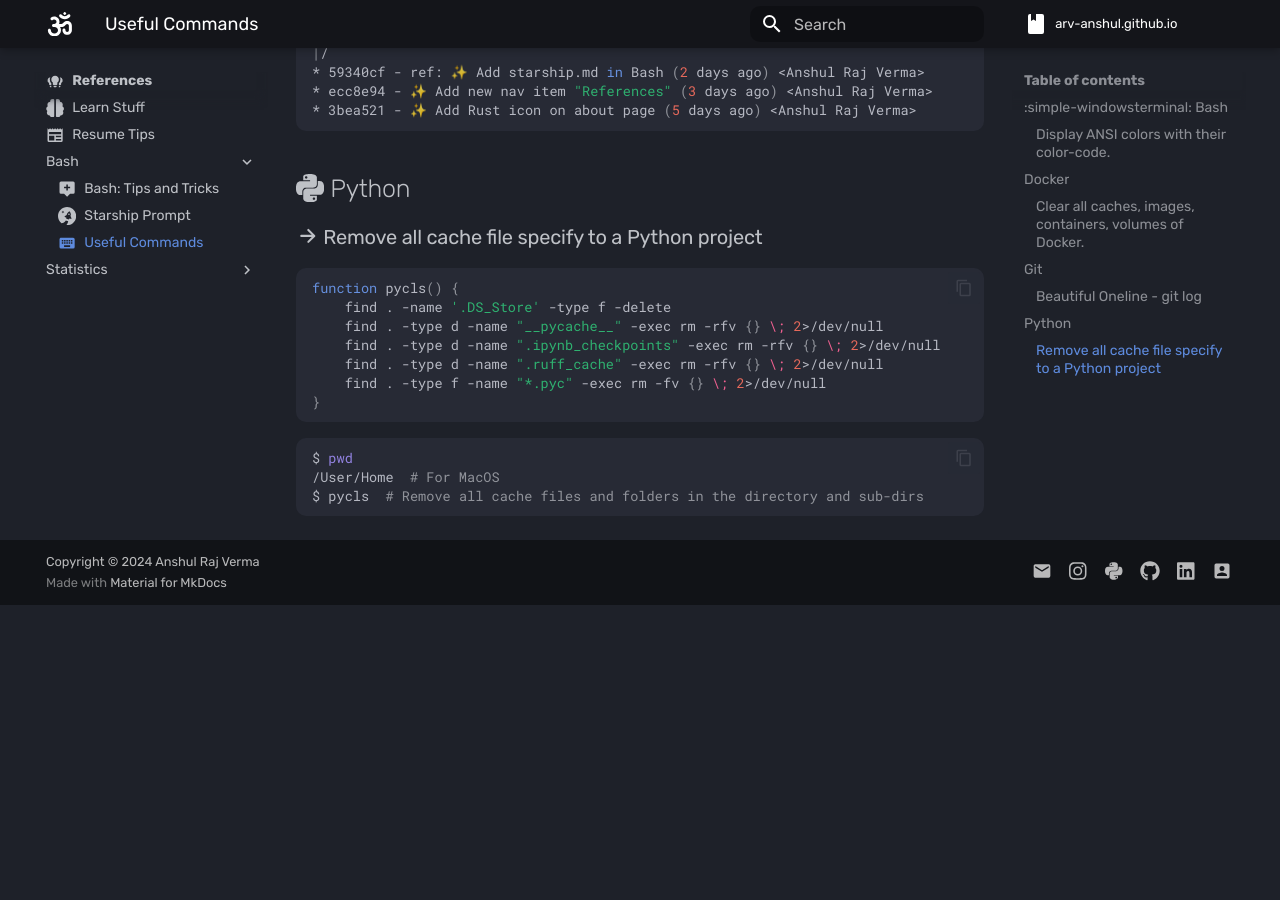
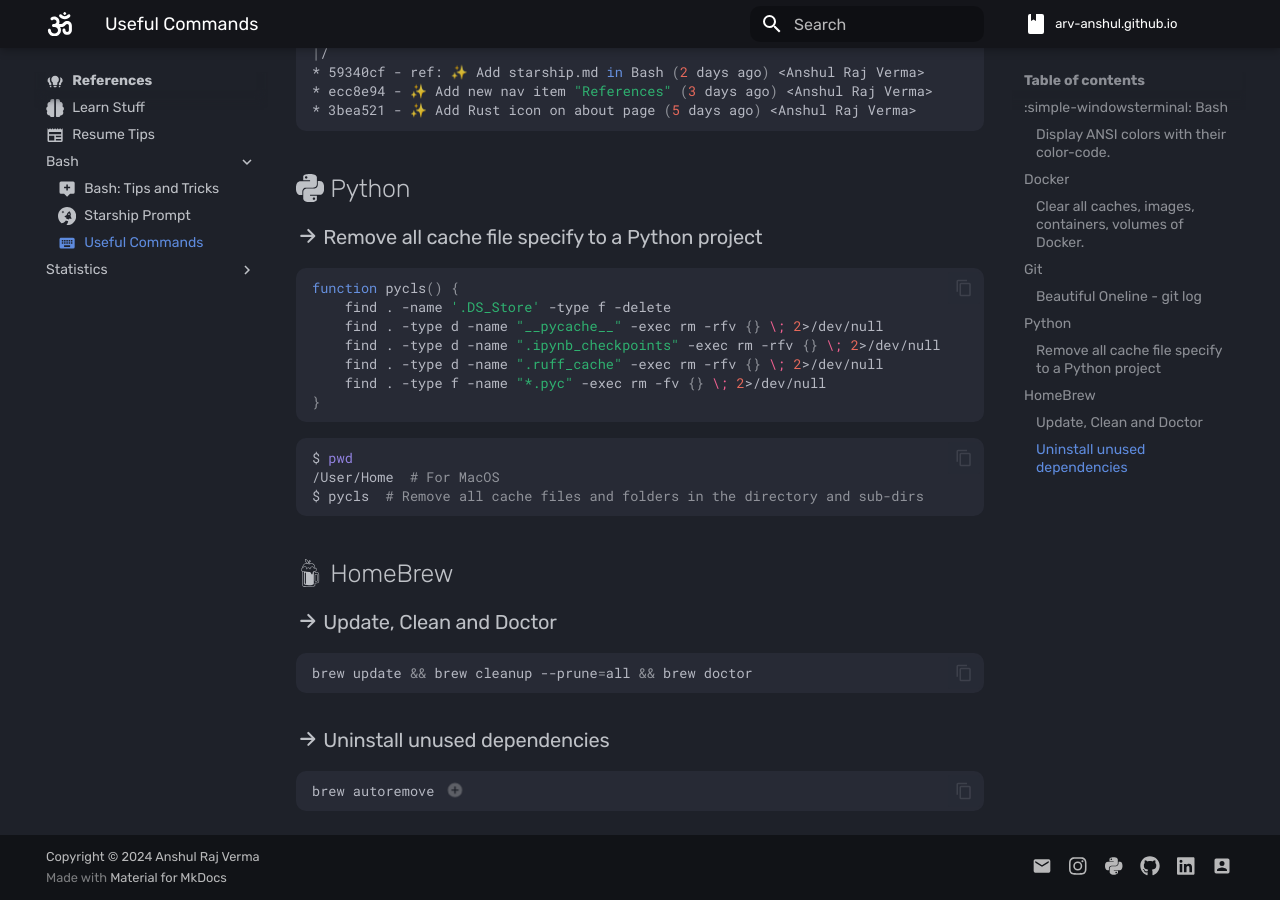
Before and after one commit to arv-anshul/arv-anshul.github.io, an MkDocs documentation site: the page built from docs/ref/bash/useful-commands.md, in a window 1280 px wide and 900 px high, scrolled down 1182 px. Built offline with MkDocs 1.6.1 and Material for MkDocs 9.7.7, drawn with Linux system fonts in a browser that asks for light colours; comment, search, counter and statistics services are not loaded; before the commit the page ends 1787 px from its top, so only the background shows below that.

Commit message:
✏️ Add HomeBrew commands in ref/bash/useful-commands.md

````diff
--- a/docs/ref/bash/useful-commands.md
+++ b/docs/ref/bash/useful-commands.md
@@ -83,3 +83,19 @@ $ pwd
 /User/Home  # For MacOS
 $ pycls  # Remove all cache files and folders in the directory and sub-dirs
 ```
+
+## :simple-homebrew: HomeBrew
+
+### :octicons-arrow-right-16: Update, Clean and Doctor
+
+```bash
+brew update && brew cleanup --prune=all && brew doctor
+```
+
+### :octicons-arrow-right-16: Uninstall unused dependencies
+
+```bash
+brew autoremove # (1)!
+```
+
+1. Check [docs](https://docs.brew.sh/Manpage#autoremove---dry-run) for `autoremove` command.
````
